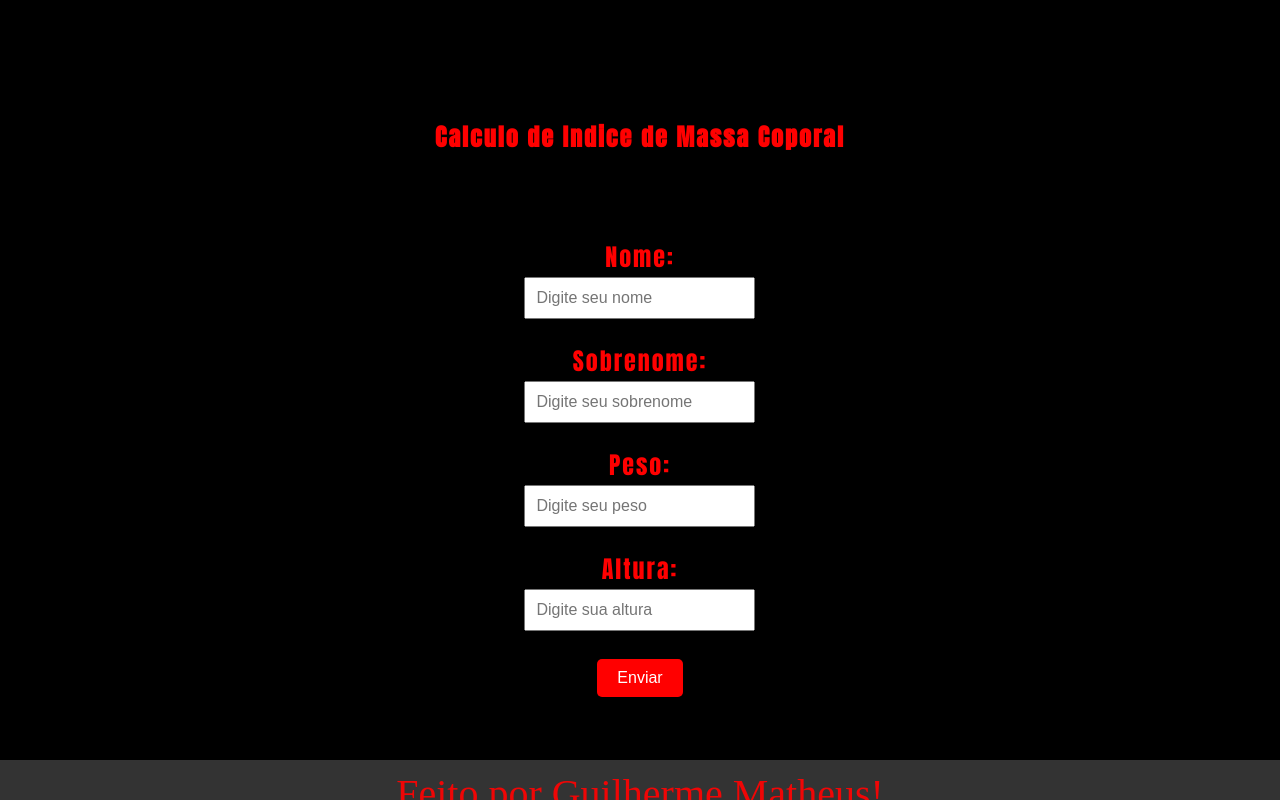
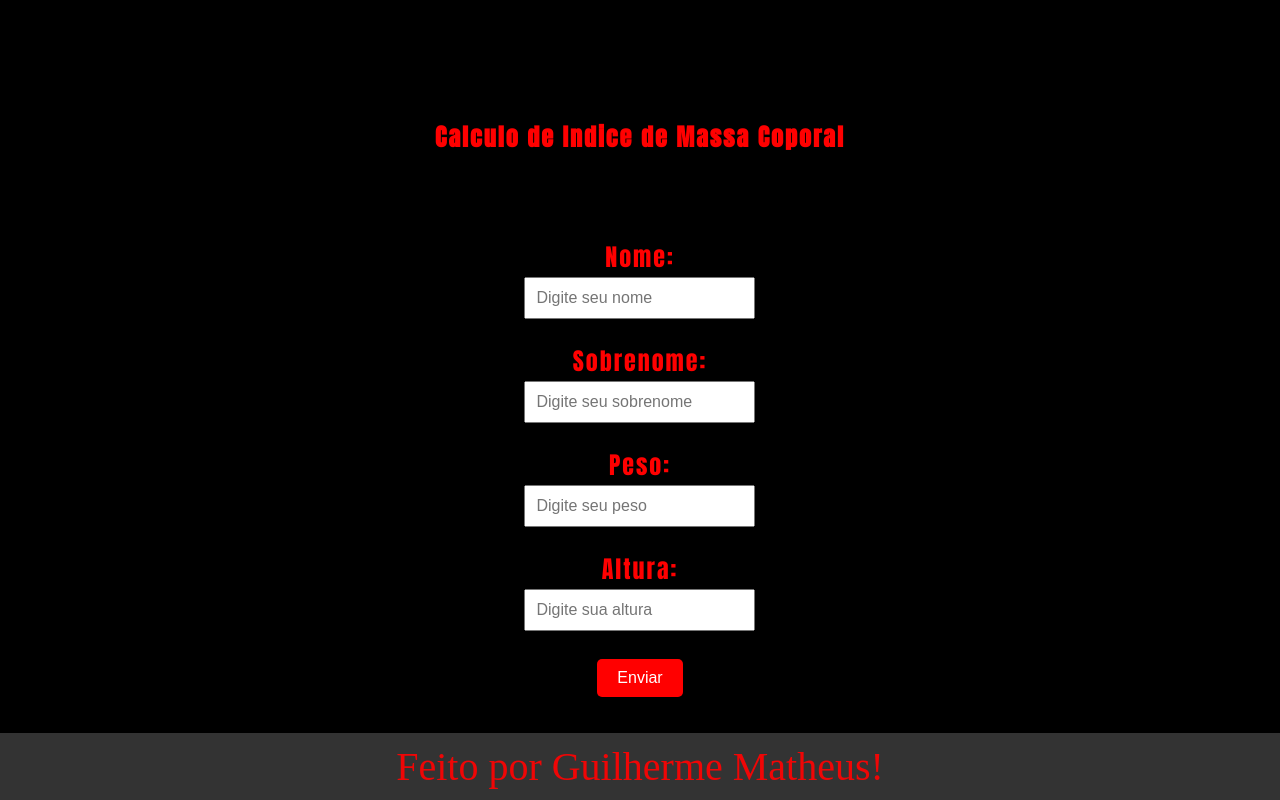
Before and after one commit to guimatheuss/calculo-imc, a plain HTML site: page index.html in a window 1280 px wide. Drawn offline with Linux system fonts and the light colour scheme.

Commit message:
adição de novos arquivos

```diff
--- a/style.css
+++ b/style.css
@@ -76,5 +76,5 @@ footer {
     position: fixed;
     bottom: 0;
     width: 100%;
-    height: 20px;
+    height: auto;
 }
```
